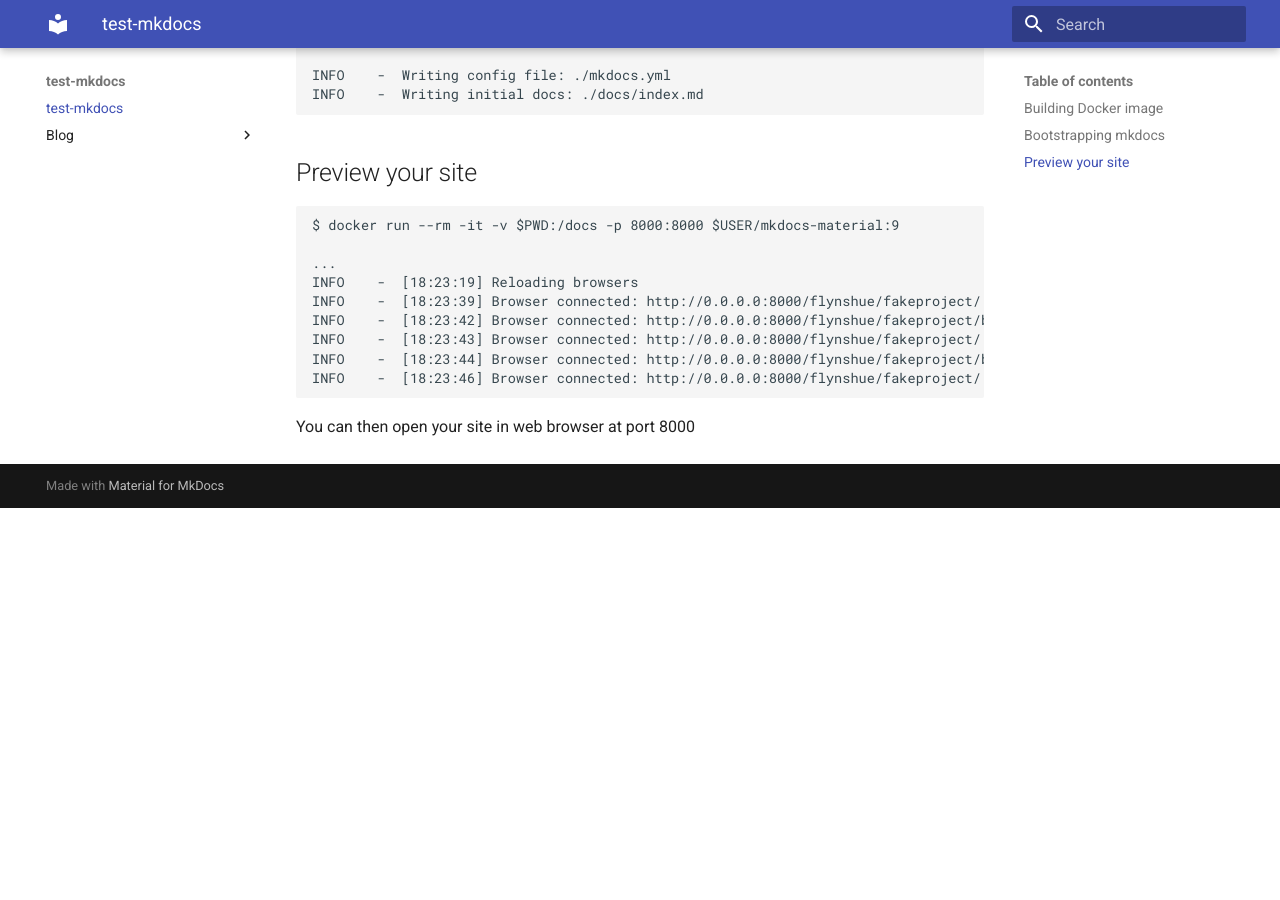
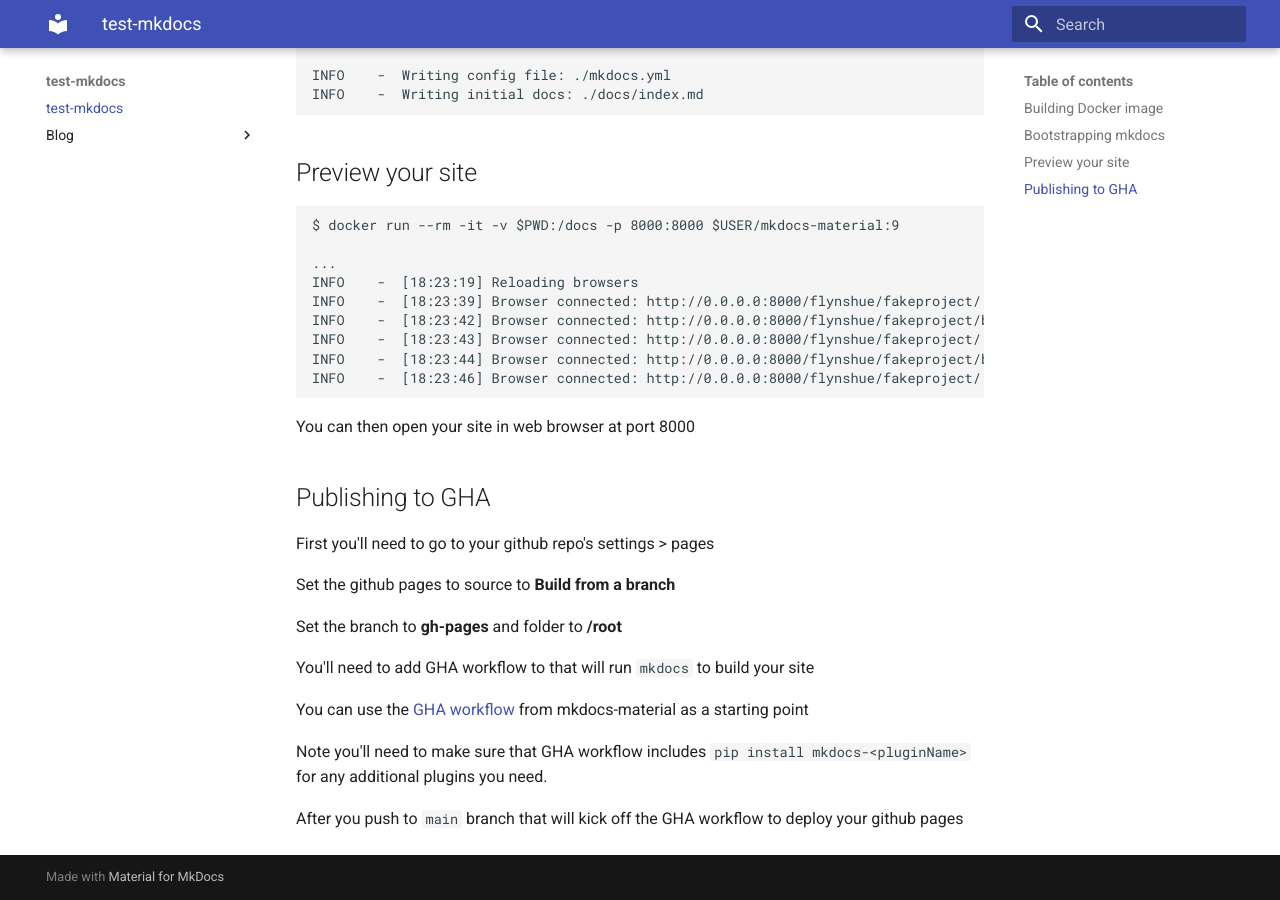
Before and after one commit to flynshue/test-mkdocs, an MkDocs documentation site: the page built from docs/index.md, in a window 1280 px wide and 900 px high, scrolled down 1166 px. Built offline with MkDocs 1.6.1 and Material for MkDocs 9.7.7, drawn with Linux system fonts in a browser that asks for light colours; before the commit the page ends 1674 px from its top, so only the background shows below that.

Commit message:
update docs and fix rss link

````diff
--- a/docs/index.md
+++ b/docs/index.md
@@ -64,3 +64,18 @@
 ```
 
 You can then open your site in web browser at port 8000
+
+## Publishing to GHA
+First you'll need to go to your github repo's settings > pages
+
+Set the github pages to source to **Build from a branch**
+
+Set the branch to **gh-pages** and folder to **/root**
+
+You'll need to add GHA workflow to that will run `mkdocs` to build your site
+
+You can use the [GHA workflow](https://squidfunk.github.io/mkdocs-material/publishing-your-site/#with-github-actions) from mkdocs-material as a starting point
+
+Note you'll need to make sure that GHA workflow includes `pip install mkdocs-<pluginName>` for any additional plugins you need.
+
+After you push to `main` branch that will kick off the GHA workflow to deploy your github pages
--- a/mkdocs.yml
+++ b/mkdocs.yml
@@ -2,6 +2,7 @@
 site_url: https://flynshue.github.io/test-mkdocs
 theme:
   name: material
+  custom_dir: overrides
   # features:
   #   - navigation.top
 plugins:
@@ -14,6 +15,7 @@
 markdown_extensions:
   - admonition
   - attr_list
+  # - md_in_html
   - pymdownx.emoji:
       emoji_index: !!python/name:material.extensions.emoji.twemoji
       emoji_generator: !!python/name:material.extensions.emoji.to_svg
--- a/overrides/blog.html
+++ b/overrides/blog.html
@@ -7,6 +7,10 @@
       <div class="md-content__inner">
         <header class="md-typeset">
           {{ page.content }}
+          <a href="{{base_url}}/feed_rss_created.xml">Subscribe for updates <span class="twemoji">
+            {% include ".icons/fontawesome/solid/square-rss.svg" %}
+          </span>
+          </a>
         </header>
         {% for post in posts %}
           {% include "partials/post.html" %}
````
Also changed, not shown: README.md (+1 -66 lines), docs/blog/index.md (+0 -2 lines), 1 other file.
